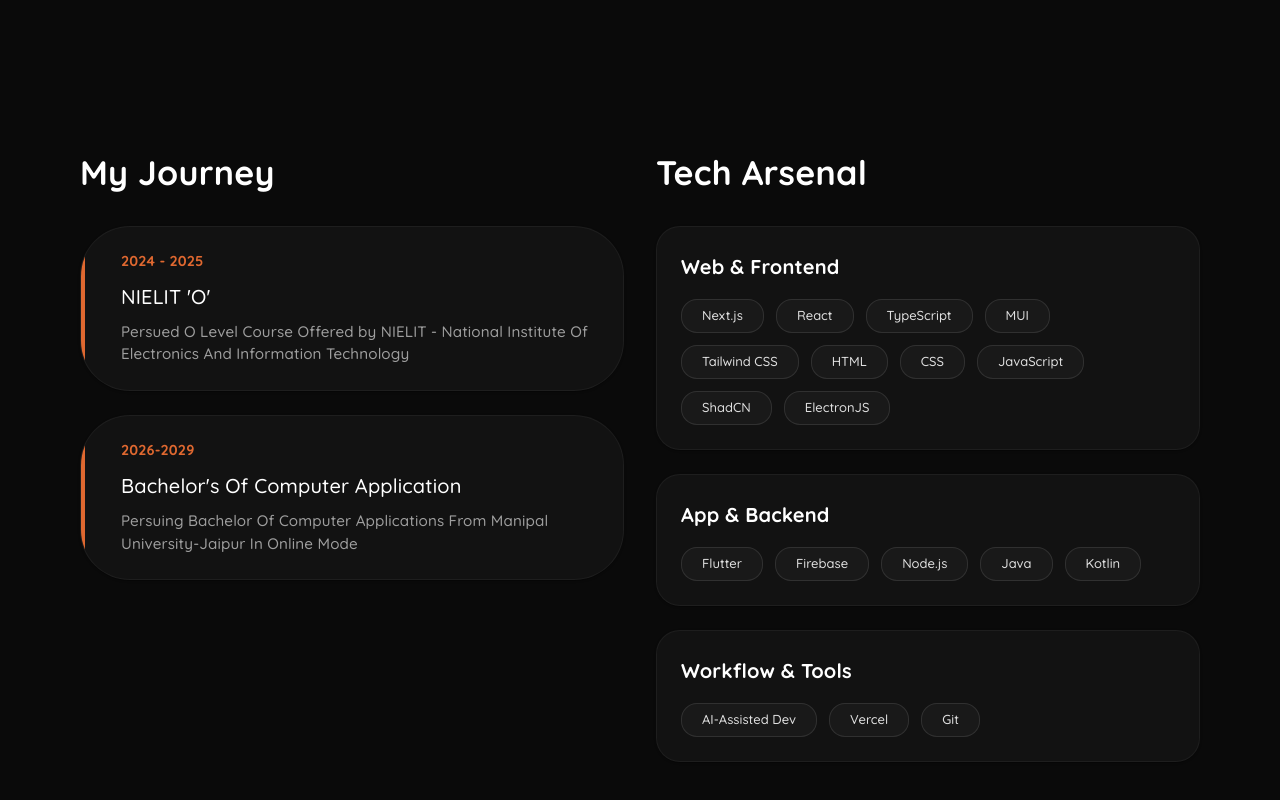
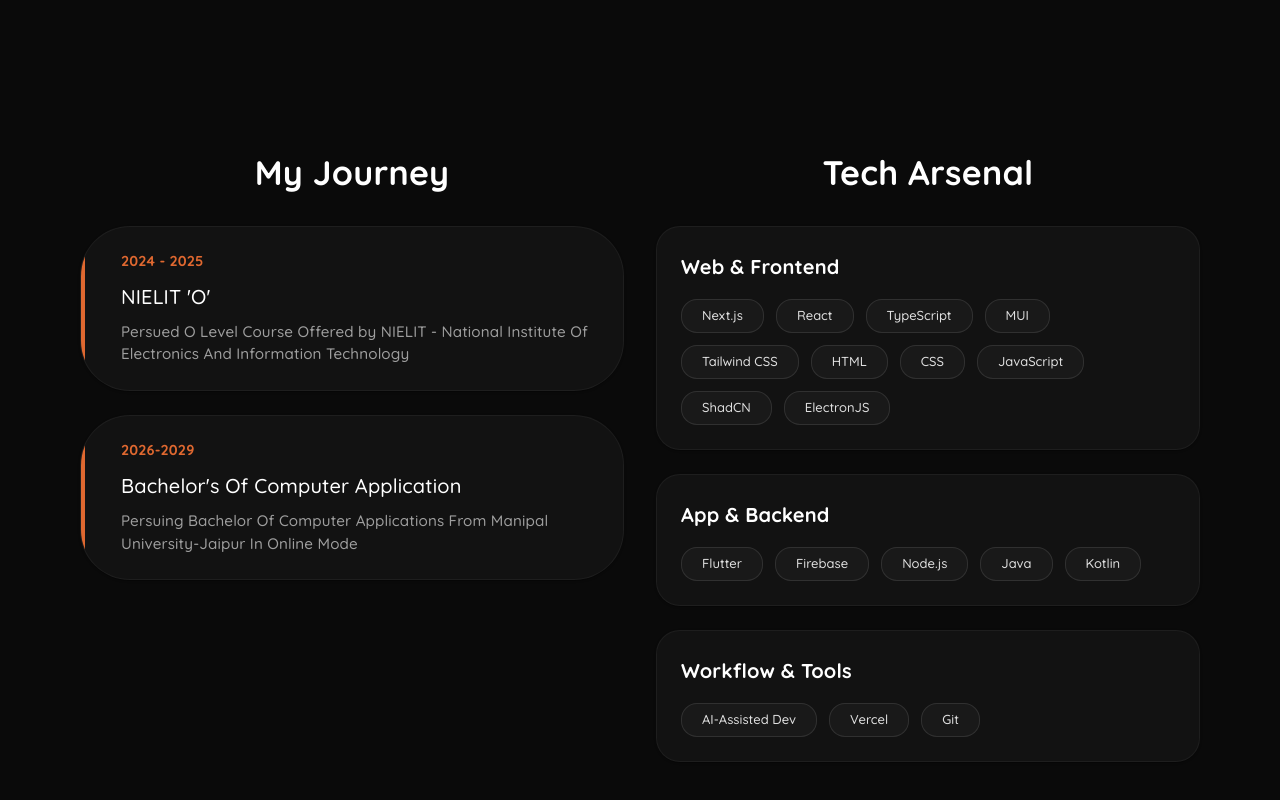
Before and after one commit to raiarjun2005/arjun-s-porofolio, a Next.js app: page / in a window 1280 px wide. Shown: the part 1500-2300 px from the top of the page. Built offline with nearby package versions, Linux system fonts and the light colour scheme.

Commit message:
Initial commit

```diff
--- a/app/components/SkillsEducation.tsx
+++ b/app/components/SkillsEducation.tsx
@@ -49,7 +49,7 @@
               fontFamily: quicksand.style.fontFamily,
               mb: 4,
               fontWeight: "bold",
-              textAlign: { xs: "center", md: "left" },
+              textAlign: { xs: "center", md: "center" },
             }}
           >
             My Journey
@@ -142,7 +142,7 @@
               fontFamily: quicksand.style.fontFamily,
               mb: 4,
               fontWeight: "bold",
-              textAlign: { xs: "center", md: "left" },
+              textAlign: { xs: "center", md: "center" },
             }}
           >
             Tech Arsenal
```
